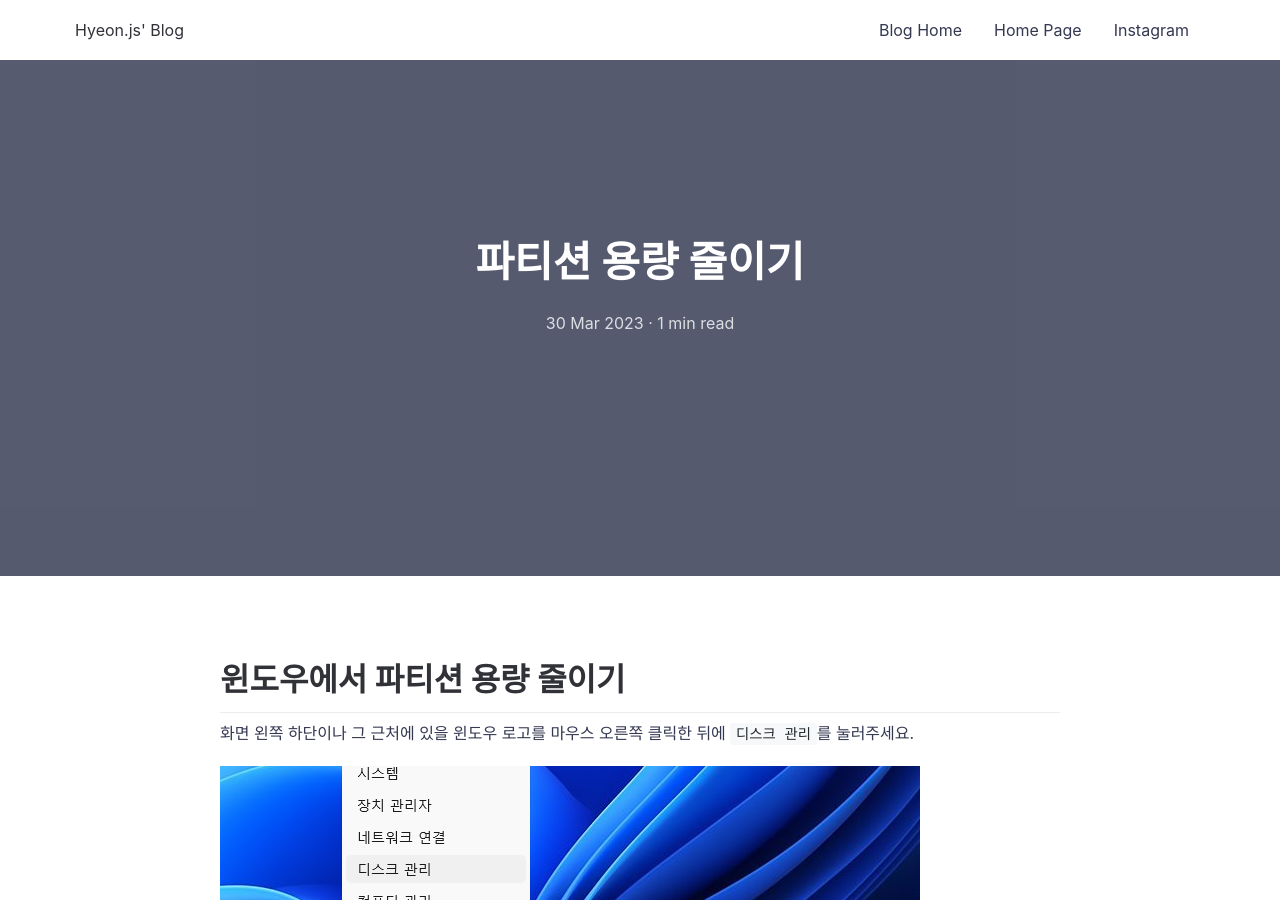
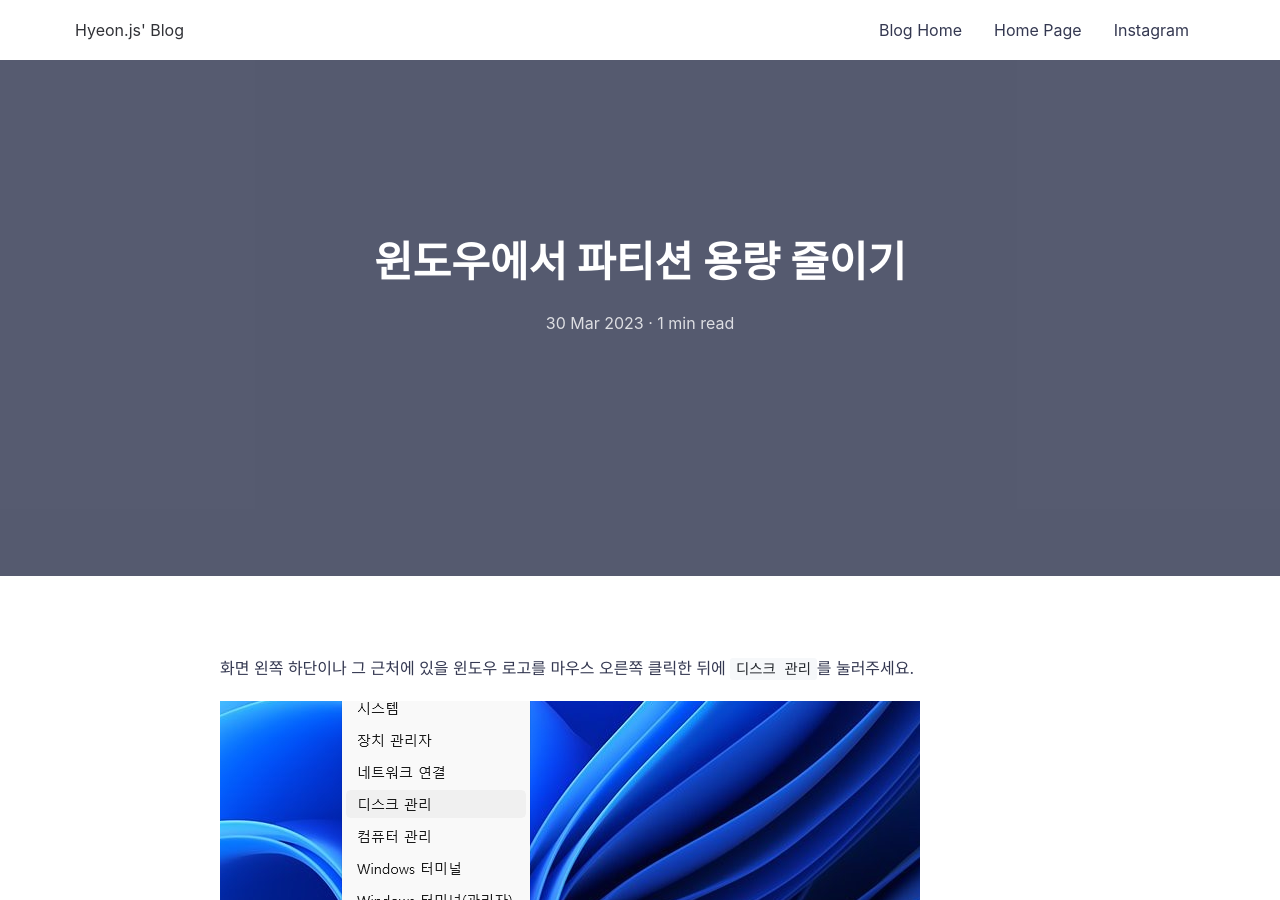
Before and after one commit to hyeon-js/blog, a Jekyll site: the page built from _pages/windows-disk-partition.md, in a window 1280 px wide and 900 px high. Built offline with Jekyll 4.4.1, drawn with Linux system fonts in a browser that asks for light colours; comment, search, counter and statistics services are not loaded.

Commit message:
Update windows-disk-partition.md

```diff
--- a/_pages/windows-disk-partition.md
+++ b/_pages/windows-disk-partition.md
@@ -1,12 +1,8 @@
 ---
 layout: post
-title: "파티션 용량 줄이기"
+title: "윈도우에서 파티션 용량 줄이기"
 featured-img: windows-disk-partition.png
 ---
-
-# 윈도우에서 파티션 용량 줄이기
-
-***
 
 화면 왼쪽 하단이나 그 근처에 있을 윈도우 로고를 마우스 오른쪽 클릭한 뒤에 `디스크 관리`를 눌러주세요.
 
```
